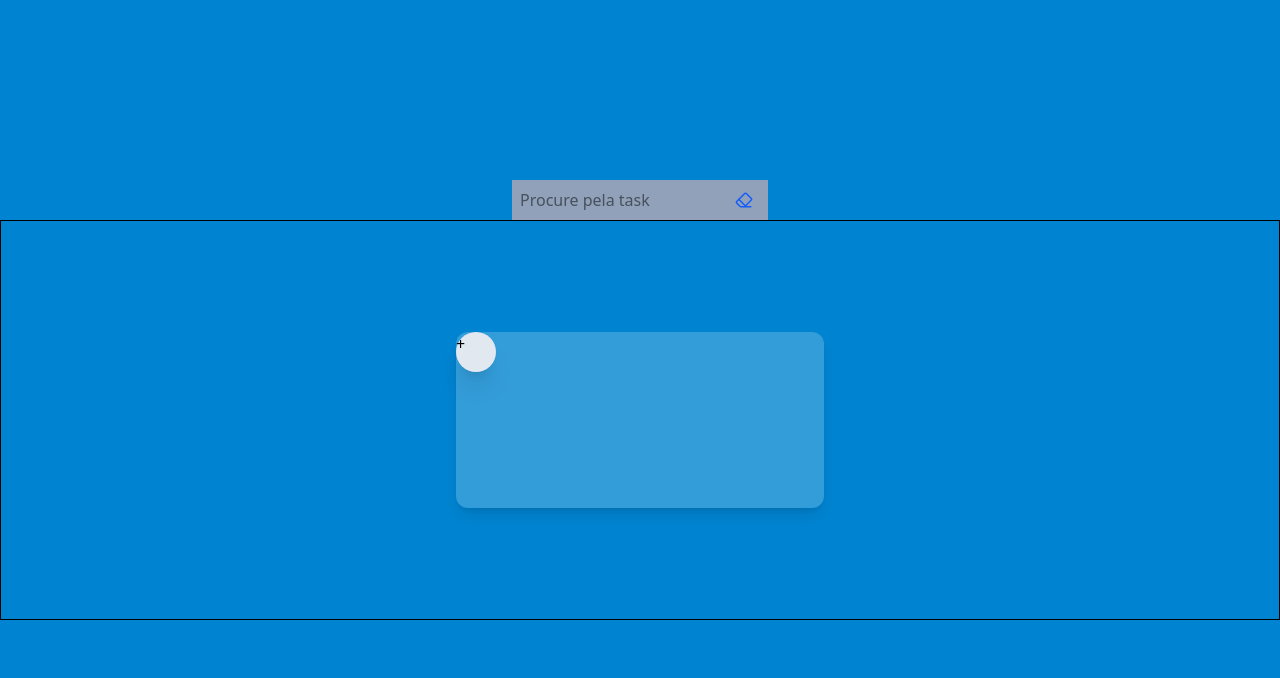
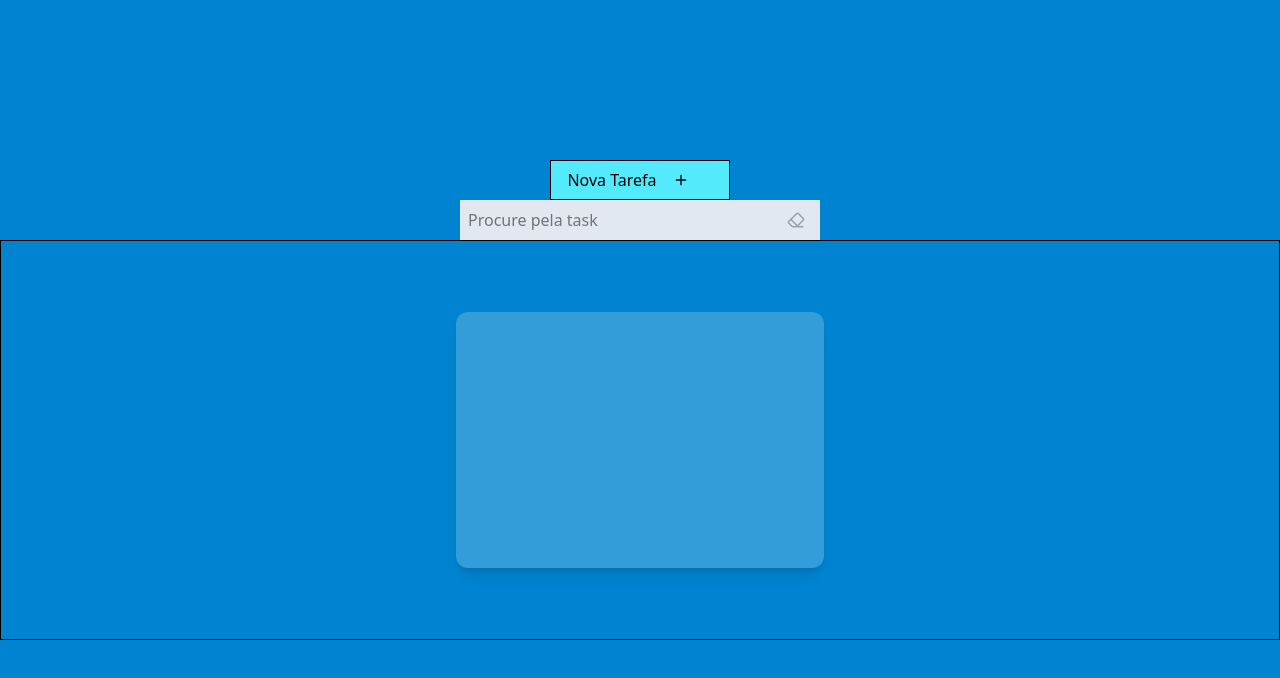
Before and after one commit to dev-danielg/TarefaDiaria-frontend, a React (Vite) app: page / in a window 1280 px wide. Shown: the top 678 px of the page. Built offline with nearby package versions, Linux system fonts and the light colour scheme; a web font is replaced by a local one.

Commit message:
atualizacoes

```diff
--- a/src/components/MainPage.jsx
+++ b/src/components/MainPage.jsx
@@ -1,5 +1,5 @@
 import { useState } from 'react'
-import {Eraser} from 'lucide-react';
+import {Eraser, Plus} from 'lucide-react';
 
 function MainPage() {
 
@@ -12,26 +12,30 @@ function MainPage() {
   }
 
   function LimparCampo(){
-    return Set
-
+    return setTask('')
   }
 
   return (
     <>
       <section className='w-full h-screen flex flex-col items-center justify-center bg-sky-600'>
-        <div className='relative px-8'>
-          <input type='text' placeholder='Procure pela task' className='pr-10 w-64 bg-slate-400 p-2' value={task} onChange={(e) => setTask(e.target.value)}/>
-          <Eraser
-          className='absolute top-1/2 translate-x-1/2 -translate-y-1/2 right-14 text-blue-600 cursor-pointer'
-          size={18}
-
-          />
+          <button className='border bg-cyan-300 h-10 pl-4 pr-10 flex items-center justify-evenly'>
+              Nova Tarefa
+              <Plus
+              className='ml-4'
+              size={16}
+              />
+          </button>
+          <div className='relative px-8'>
+            <input type='text' placeholder='Procure pela task' className='pr-10 w-90 bg-slate-200 p-2' value={task} onChange={(e) => setTask(e.target.value)}/>
+            <Eraser
+            className='absolute top-1/2 translate-x-1/2 -translate-y-1/2 right-14 text-gray-400 cursor-pointer transition duration-150 hover:text-sky-600'
+            size={18}
+            onClick={LimparCampo}
+            />
         </div>
         <div className='border w-full h-1/2 flex items-center justify-evenly'>
-          <div className=" isolate aspect-video w-92 h-44 bg-white/20 shadow-lg rounded-xl">
-            <div className='w-10 h-10 bg-slate-200 rounded-full shadow-xl cursor-pointer hover transform'>
-            <span>+</span>
-            </div>
+
+          <div className="isolate aspect-video w-92 h-64 bg-white/20 shadow-lg rounded-xl">
           </div>
 
         </div>
```
